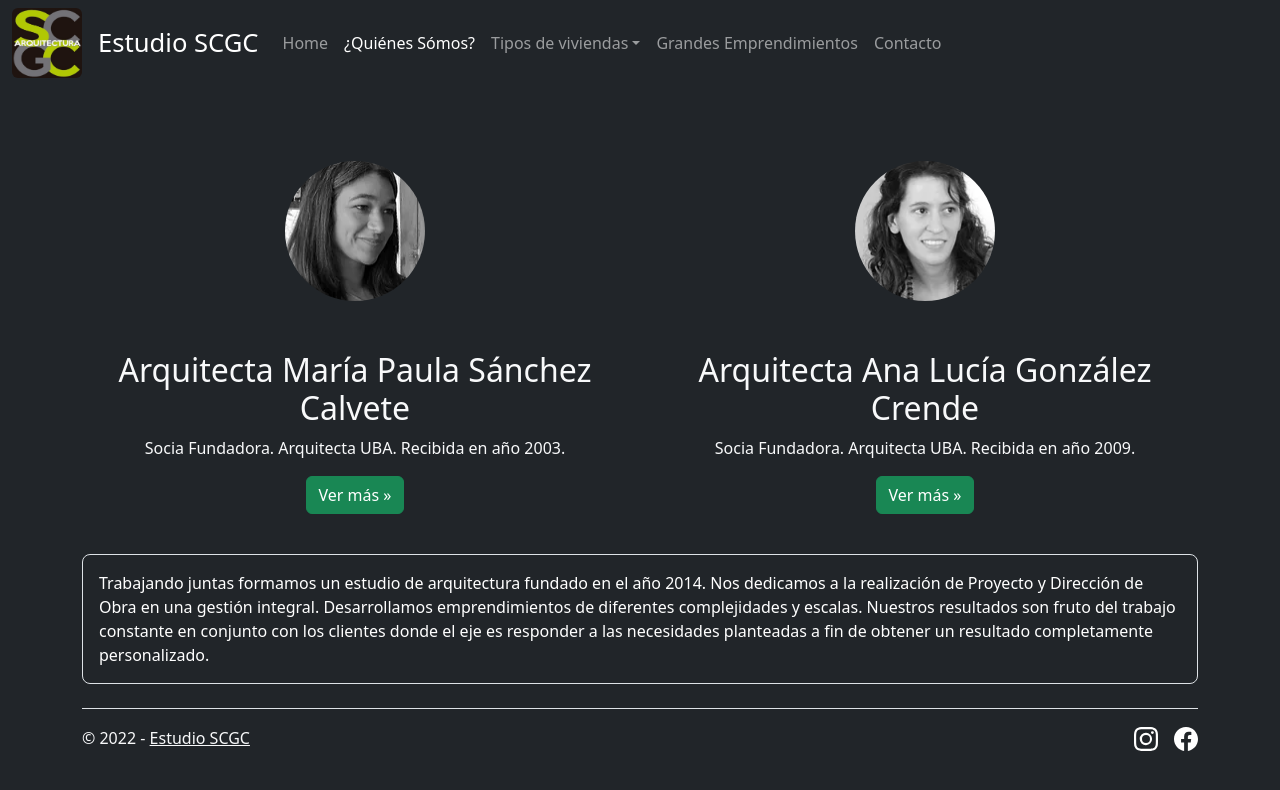
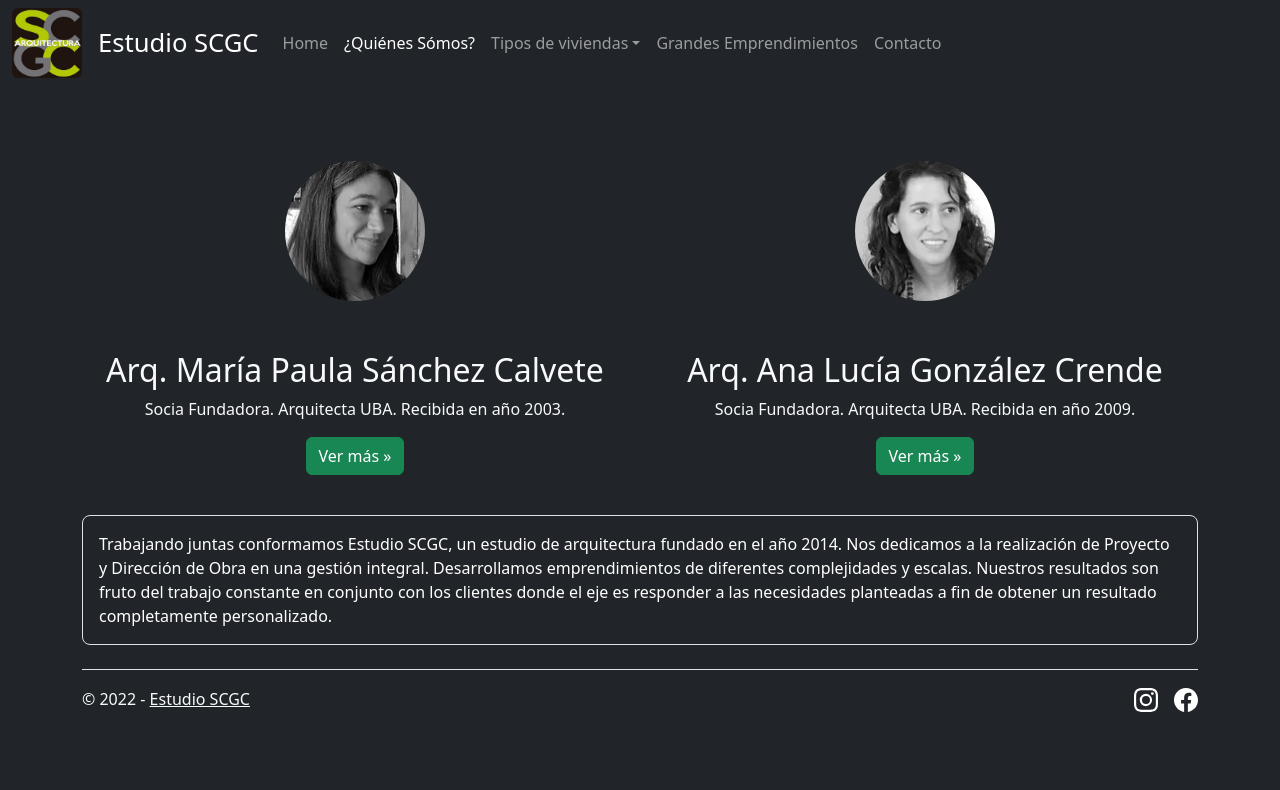
Before and after one commit to LukaBrc/EstudioSCGC, a plain HTML site: page aboutUs.html in a window 1280 px wide. Drawn offline with nearby package versions, Linux system fonts and the light colour scheme.

Commit message:
text improve

```diff
--- a/aboutUs.html
+++ b/aboutUs.html
@@ -56,7 +56,7 @@
               <div class="row"  style="margin-top: 75px;">
                      <div class="col-lg-6">
                             <img class="bd-placeholder-img rounded-circle" width="140" height="140" src="img/paula.webp" alt="Arquitecta María Paula Sánchez Calvete" style="margin-bottom: 50px;">
-                            <h2 class="text-light">Arquitecta María Paula Sánchez Calvete</h2>
+                            <h2 class="text-light">Arq. María Paula Sánchez Calvete</h2>
                             <p class="text-light">Socia Fundadora. Arquitecta UBA. Recibida en año 2003.</p>
                             <p>
                                    <a class="btn btn-success" type="button" data-bs-toggle="collapse" data-bs-target="#collapsePaula">Ver más »</a>
@@ -72,7 +72,7 @@
                      <div class="col-lg-6">
                             <img class="bd-placeholder-img rounded-circle" width="140" height="140" src="img/ana.webp" alt="Arquitecta Ana Lucía González Crende" style="margin-bottom: 50px;">
 
-                            <h2 class="text-light">Arquitecta Ana Lucía González Crende</h2>
+                            <h2 class="text-light">Arq. Ana Lucía González Crende</h2>
                             <p class="text-light">Socia Fundadora. Arquitecta UBA.
                             Recibida en año 2009.</p>
                             <p>
@@ -87,7 +87,7 @@
                      </div>
               </div>
               <div class="container d-flex flex-column align-items-center justify-content-center p-3 text-bg-dark border rounded-3">
-                     <p style="margin-bottom: 0px;"> Trabajando juntas formamos un estudio de arquitectura fundado en el año 2014.
+                     <p style="margin-bottom: 0px;"> Trabajando juntas conformamos Estudio SCGC, un estudio de arquitectura fundado en el año 2014.
                      Nos dedicamos a la realización de Proyecto y Dirección de Obra en una gestión integral.
                      Desarrollamos emprendimientos de diferentes complejidades y escalas.
                      Nuestros resultados son fruto del trabajo constante en conjunto con los clientes donde el eje es responder a las necesidades planteadas a fin de obtener un resultado completamente personalizado.</p>
```
